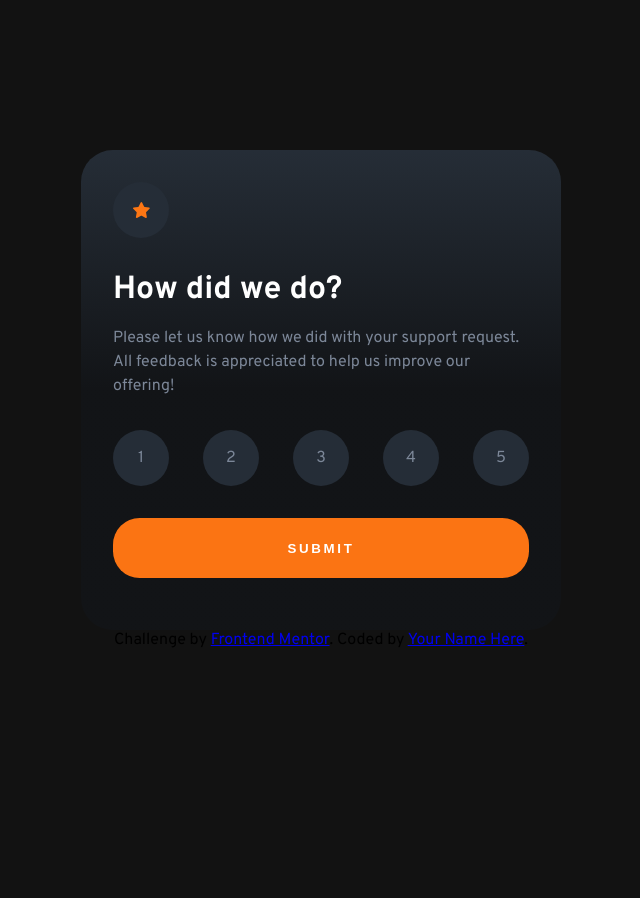
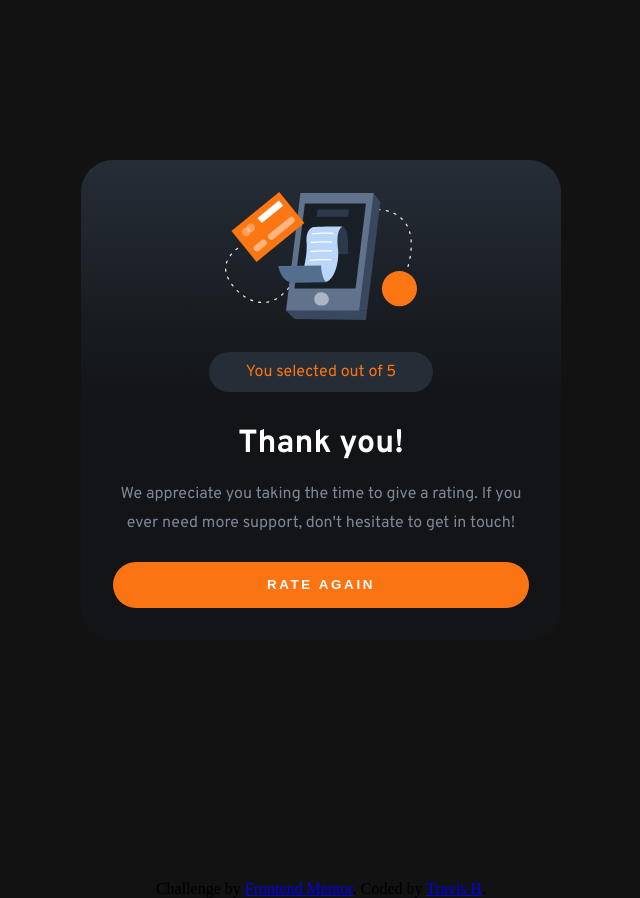
Before and after one commit to TravisH-bot/interactive-rating-component-main, a plain HTML site: page index.html in a window 1280 px wide. Both pictures are taken after a click on the button "SUBMIT". Shown: the whole page, without its empty margins (319-959 px from the left). Before the commit the page ends 800 px from the top, so only its background shows below. Drawn offline with Linux system fonts and the light colour scheme.

Commit message:
finished styling for thank you card, added initial JS

```diff
--- a/index.html
+++ b/index.html
@@ -15,7 +15,7 @@
 
   <!-- Rating state start -->
   <section class="main-container">
-    <div class="card">
+    <div class="card-one">
       <div class="star">
         <svg width="17" height="16" xmlns="http://www.w3.org/2000/svg">
           <path
@@ -34,31 +34,63 @@
       </div>
 
       <section class="ratings">
-        <div id="circle" class="one">1</div>
-        <div id="circle" class="two">2</div>
-        <div id="circle" class="three">3</div>
-        <div id="circle" class="four">4</div>
-        <div id="circle" class="five">5</div>
+        <button id="circle" class="one">
+          <div>1</div>
+        </button>
+        <button id="circle" class="two">
+          <div>2</div>
+        </button>
+        <button id="circle" class="three">
+          <div>3</div>
+        </button>
+        <button id="circle" class="four">
+          <div>4</div>
+        </button>
+        <button id="circle" class="five">
+          <div>5</div>
+        </button>
+
       </section>
 
 
-      <button class="submit">Submit</button>
+      <button id="submit" class="submit-btn">Submit</button>
+    </div>
+  </section>
+  <!-- Rating state end -->
 
-      <!-- Rating state end -->
+  <!-- Thank you state start -->
 
-      <!-- Thank you state start -->
+  <section class="thank-you hidden">
+    <div class="card-two">
+      <div class="thank-you-img">
+        <img src="./images/illustration-thank-you.svg" alt="" srcset="">
+      </div>
+      <div class="selected-container">
+        <div class="selected">
+          <p class="selected-rating">You selected <!-- Add rating here --> out of 5</p>
+        </div>
+      </div>
 
 
 
-      <!-- Thank you state end -->
+      <div class="card-title">Thank you!</div>
+      <div class="paragraph-two">
+        We appreciate you taking the time to give a rating. If you ever need more support,
+        don't hesitate to get in
+        touch!
+      </div>
+      <button onclick="myClick()" id="rate-again" class="submit-btn">Rate Again</button>
+    </div>
 
-    </div>
-    <div class="attribution">
-      Challenge by <a href="https://www.frontendmentor.io?ref=challenge" target="_blank">Frontend Mentor</a>.
-      Coded by <a href="#">Your Name Here</a>.
-    </div>
+    <!-- Thank you state end -->
   </section>
-  <script src="./script.js"></script>
+
+  <div class="attribution">
+    Challenge by <a href="https://www.frontendmentor.io?ref=challenge" target="_blank">Frontend Mentor</a>.
+    Coded by <a href="https://www.frontendmentor.io/profile/TravisH-bot">Travis H</a>.
+  </div>
+
+  <script src="./index.js"></script>
 </body>
 
 </html>
--- /dev/null
+++ b/index.js
@@ -0,0 +1,14 @@
+const mainContainer = document.querySelector(".main-container");
+const thanksContainer = document.querySelector(".thank-you");
+const submitBtn = document.getElementById("submit");
+const rateBtn = document.getElementById("rate-again");
+
+submitBtn.addEventListener("click", () => {
+  thanksContainer.classList.remove("hidden");
+  mainContainer.classList.add("hidden");
+});
+
+rateBtn.addEventListener("click", () => {
+  mainContainer.classList.remove("hidden");
+  thanksContainer.classList.add("hidden");
+});
--- a/styles.css
+++ b/styles.css
@@ -36,7 +36,8 @@ body {
   font-family: var(--font);
 }
 
-.card {
+.card-one,
+.card-two {
   display: flex;
   flex-direction: column;
   width: 30em;
@@ -68,10 +69,15 @@ body {
   margin-bottom: 0.5em;
 }
 
-.paragraph-one {
+.paragraph-one,
+.paragraph-two {
   color: var(--medium-grey);
-  line-height: 1.5em;
+  line-height: 1.8em;
   font-weight: 400;
+}
+
+.paragraph-two {
+  margin-bottom: 1.5em;
 }
 
 .ratings {
@@ -81,12 +87,13 @@ body {
 }
 
 #circle {
+  border-style: none;
   display: flex;
   align-items: center;
   justify-content: center;
   border-radius: 50%;
-  width: 3.5em;
-  height: 3.5em;
+  width: 4.5em;
+  height: 4.5em;
   background-color: var(--dark-blue);
   margin: 2em 0 2em 0;
   color: var(--medium-grey);
@@ -98,7 +105,55 @@ body {
   background-color: var(--orange);
 }
 
-.submit {
+#circle:focus {
+  background-color: var(--light-grey);
+  color: var(--white);
+}
+
+/* Thank you card */
+
+.thank-you {
+  height: 100vh;
+  display: flex;
+  flex-direction: column;
+  justify-content: center;
+  align-items: center;
+  font-family: var(--font);
+  text-align: center;
+}
+
+.thank-you-img {
+  display: flex;
+  justify-content: center;
+}
+
+img {
+  height: 8em;
+  width: 12em;
+}
+
+.selected-container {
+  display: flex;
+  justify-content: center;
+}
+
+.selected {
+  margin: 2em 0 2em 0;
+  text-align: center;
+  display: flex;
+  justify-content: center;
+  align-items: center;
+  background-color: var(--dark-blue);
+  border-radius: 2em;
+  width: 14em;
+  height: 2.5em;
+}
+
+.selected-rating {
+  color: var(--orange);
+}
+
+.submit-btn {
   border-style: none;
   height: 4.5em;
   border-radius: 2em;
@@ -109,8 +164,17 @@ body {
   background-color: var(--orange);
 }
 
-.submit:hover {
+.submit-btn:hover {
   cursor: pointer;
   color: var(--orange);
   background-color: var(--white);
 }
+
+.hidden {
+  display: none;
+}
+
+.attribution {
+  margin-top: 5em;
+  text-align: center;
+}
```
Also changed, not shown: script.js (deleted).
